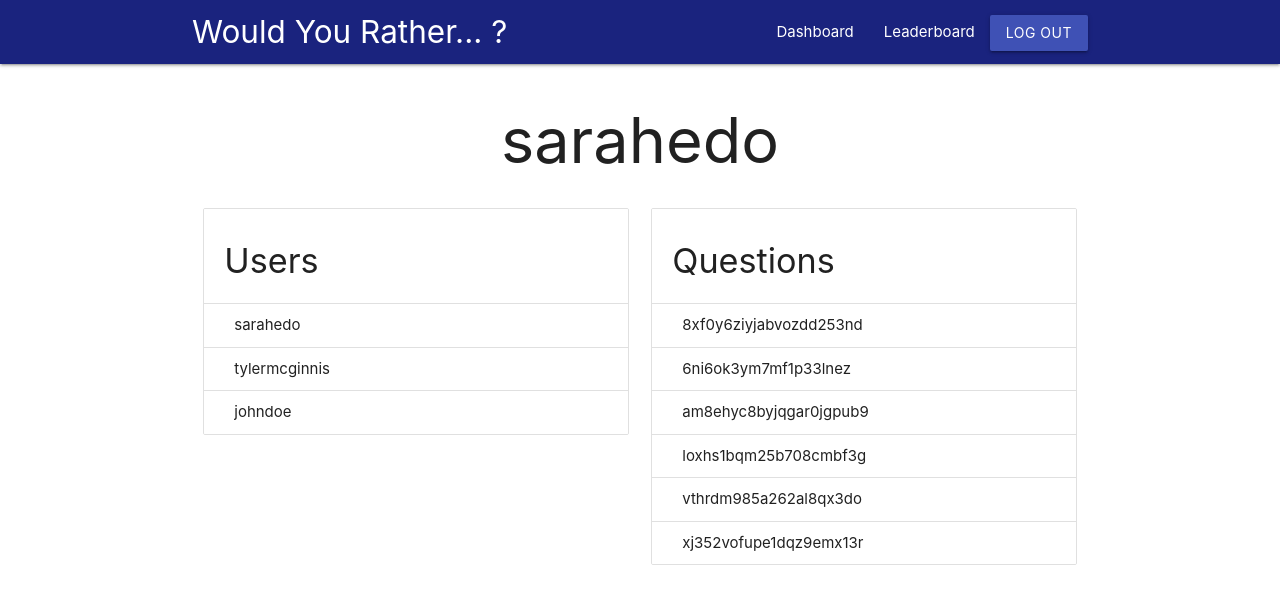
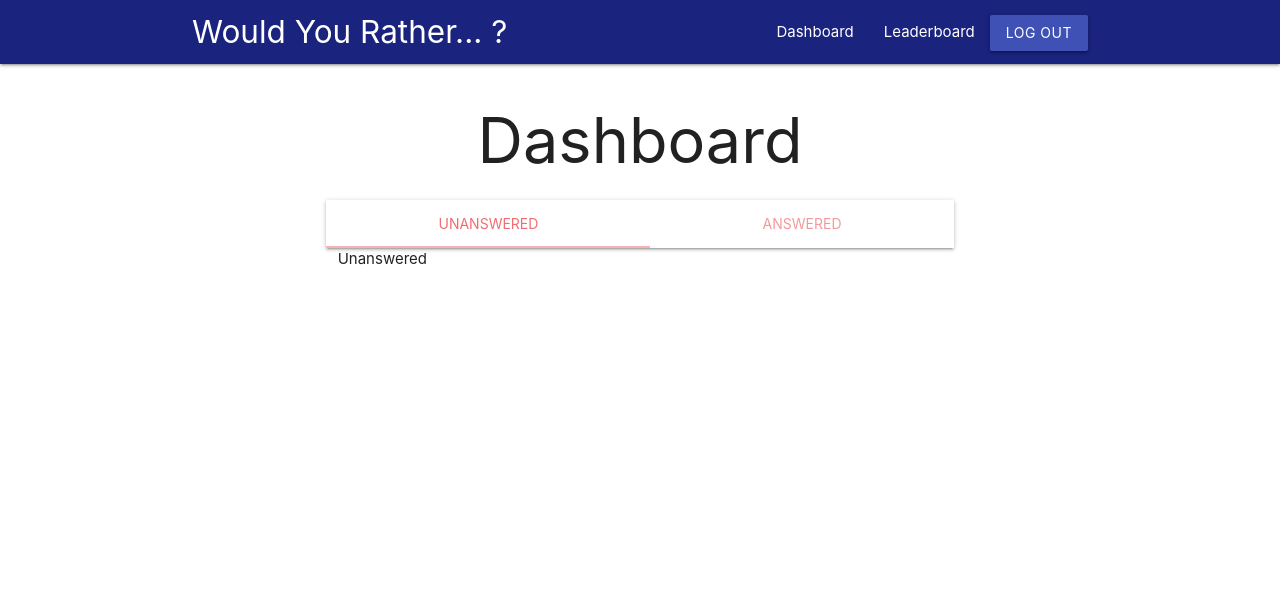
Before and after one commit to andreapillai/project-would-you-rather, a React (Create React App) app: page / in a window 1280 px wide. Both pictures are taken after a click on the item "Sarah Edo". Shown: the top 604 px of the page. Built offline with nearby package versions, Linux system fonts and the light colour scheme.

Commit message:
Render Dashboard with tabs, answered questions list

```diff
--- a/src/components/App.js
+++ b/src/components/App.js
@@ -1,9 +1,9 @@
 import React, { Component } from "react";
 import { connect } from "react-redux";
 import { handleInitialData } from "./../actions/shared";
-import { Row, Col, Collection, CollectionItem } from "react-materialize";
 import NavBar from "./NavBar";
 import Login from "./Login";
+import Dashboard from "./Dashboard";
 
 export class App extends Component {
   componentDidMount() {
@@ -11,30 +11,14 @@ export class App extends Component {
   }
 
   render() {
-    const { authUser, userIds, questionIds } = this.props;
+    const { authUser } = this.props;
     return (
       <div>
         <NavBar />
         {!authUser && <Login />}
         {authUser && (
           <div className="container">
-            <h1 className="center">{authUser}</h1>
-            <Row>
-              <Col m={6} s={12}>
-                <Collection header="Users">
-                  {userIds.map((id) => (
-                    <CollectionItem key={id}>{id}</CollectionItem>
-                  ))}
-                </Collection>
-              </Col>
-              <Col m={6} s={12}>
-                <Collection header="Questions">
-                  {questionIds.map((id) => (
-                    <CollectionItem key={id}>{id}</CollectionItem>
-                  ))}
-                </Collection>
-              </Col>
-            </Row>
+            <Dashboard />
           </div>
         )}
       </div>
--- /dev/null
+++ b/src/components/Dashboard.js
@@ -0,0 +1,49 @@
+import React, { Component } from "react";
+import { connect } from "react-redux";
+import { Tabs, Tab } from "react-materialize";
+
+export class Dashboard extends Component {
+  render() {
+    const { answeredQuestionIds } = this.props;
+    return (
+      <div className="container">
+        <h1 className="center">Dashboard</h1>
+        <Tabs className="tab-demo z-depth-1 tabs-fixed-width">
+          <Tab
+            active
+            options={{
+              duration: 300,
+              onShow: null,
+              responsiveThreshold: Infinity,
+              swipeable: false,
+            }}
+            title="Unanswered"
+          >
+            Unanswered
+          </Tab>
+          <Tab
+            options={{
+              duration: 300,
+              onShow: null,
+              responsiveThreshold: Infinity,
+              swipeable: false,
+            }}
+            title="Answered"
+          >
+            <ul>
+              {answeredQuestionIds.map((id) => (
+                <li key={id}>{id}</li>
+              ))}
+            </ul>
+          </Tab>
+        </Tabs>
+      </div>
+    );
+  }
+}
+
+const mapStateToProps = ({ authUser, users, questions }) => ({
+  answeredQuestionIds: Object.keys(users[authUser].answers),
+});
+
+export default connect(mapStateToProps)(Dashboard);
```
